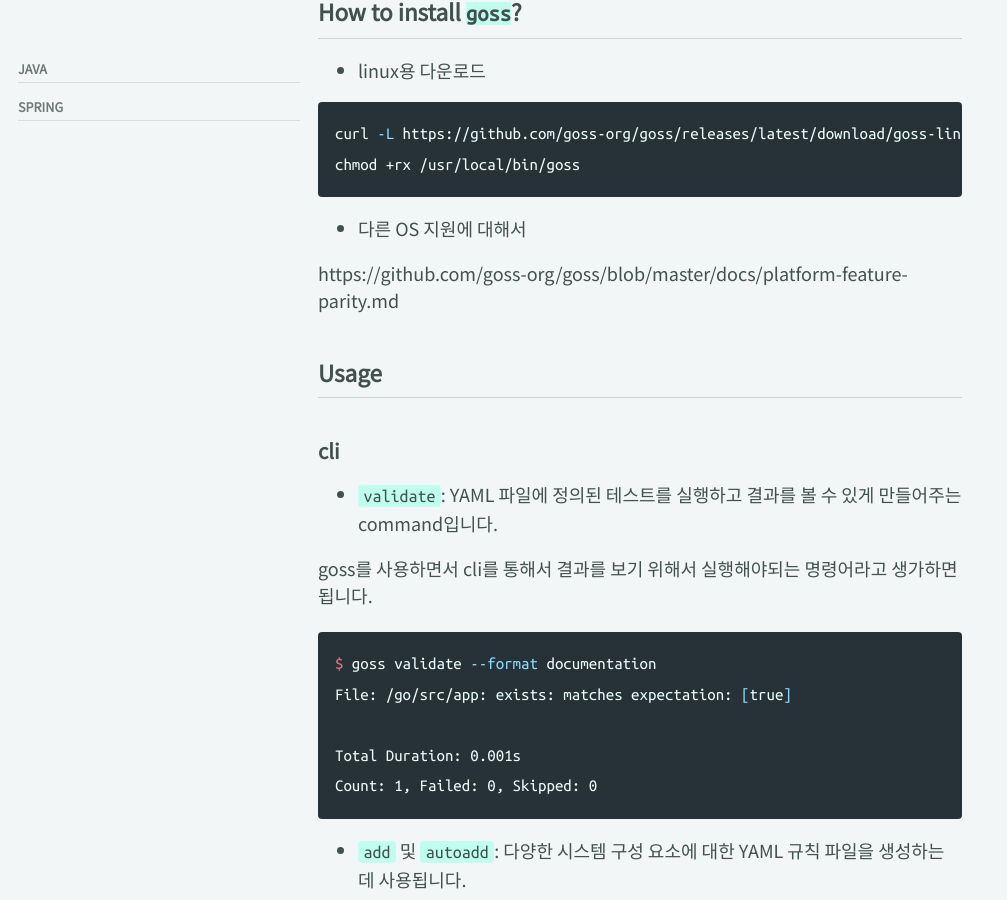
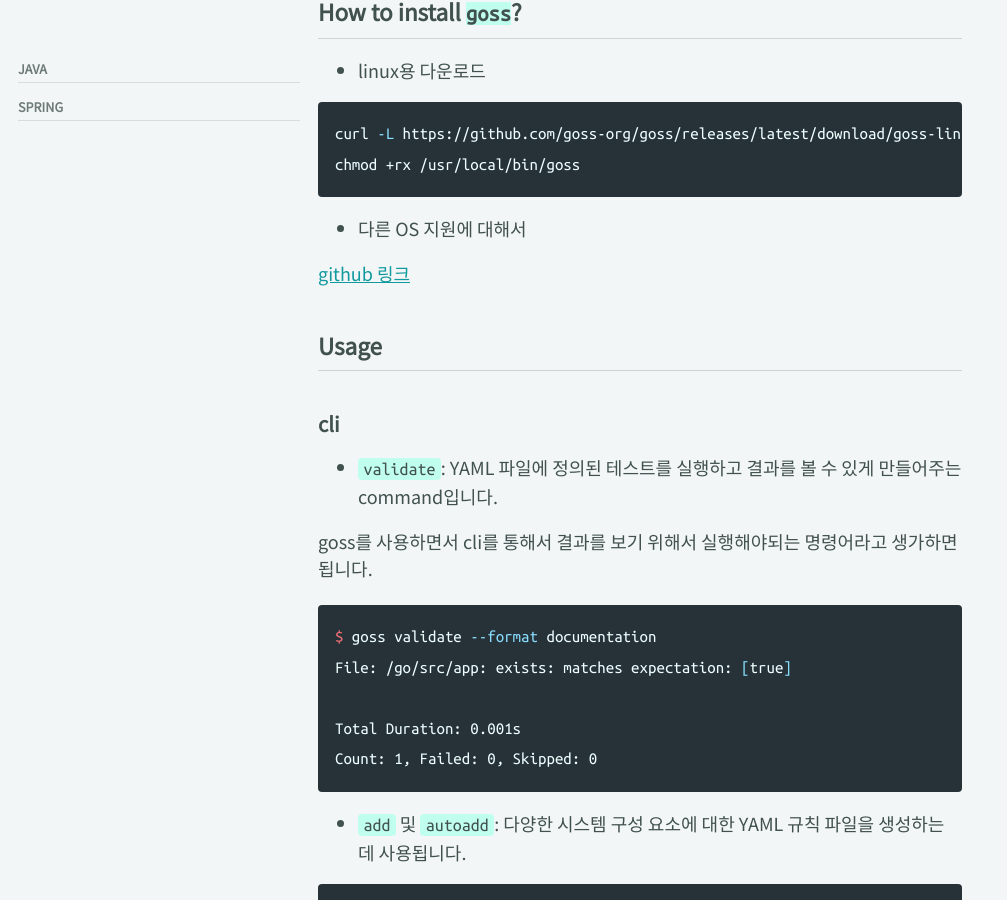
Before and after one commit to BaeJi77/BaeJi77.github.io, a Jekyll site: the page built from _posts/dev/golang/2023-04-09-goss-with-testing.md, in a window 1280 px wide and 900 px high, scrolled down 1187 px. Shown: the whole window, without its empty margins (0-1007 px from the left). Built offline with Jekyll 4.4.1, drawn with Linux system fonts in a browser that asks for light colours; cached includes are drawn as plain includes; nearby versions of some CDN libraries; comment, search, counter and statistics services are not loaded.

Commit message:
2023-04-09 goss

```diff
--- a/_posts/dev/golang/2023-04-09-goss-with-testing.md
+++ b/_posts/dev/golang/2023-04-09-goss-with-testing.md
@@ -42,8 +42,7 @@
 
 - 다른 OS 지원에 대해서
 
-https://github.com/goss-org/goss/blob/master/docs/platform-feature-parity.md
-
+[github 링크](https://github.com/goss-org/goss/blob/master/docs/platform-feature-parity.md)
 
 ## Usage
 
```
